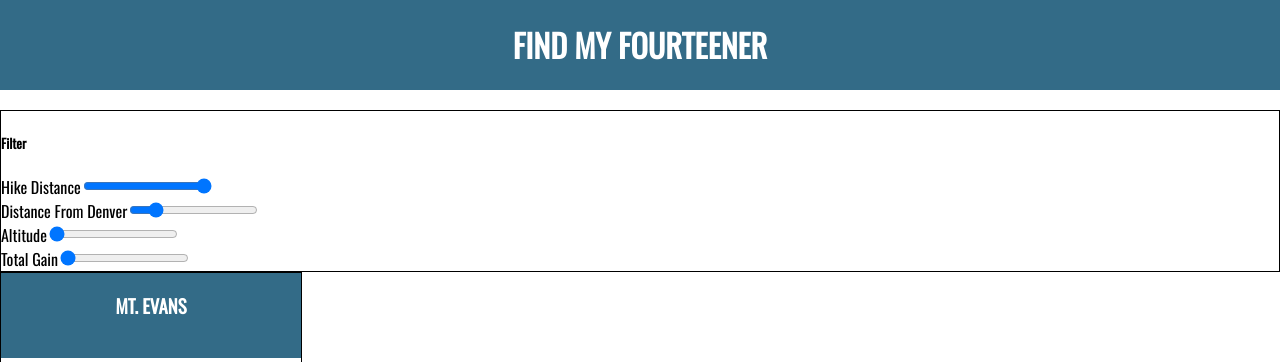
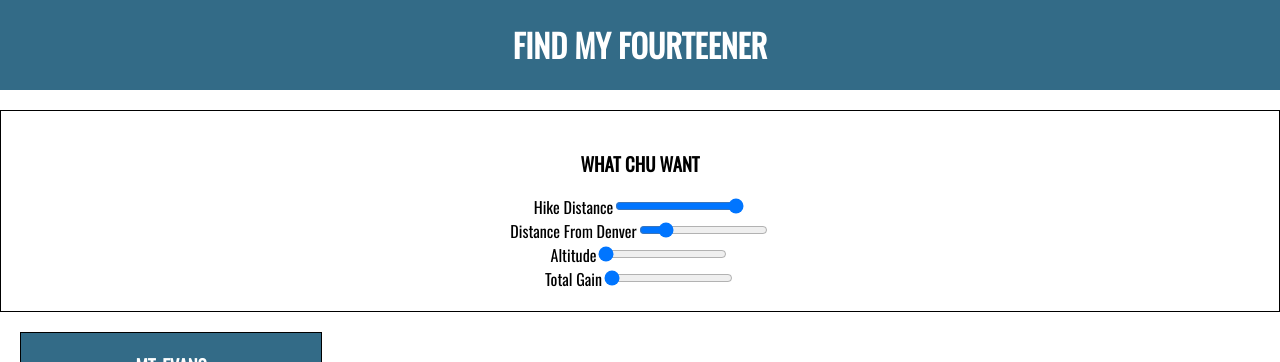
Before and after one commit to jbrennan414/findmyfourteener, a React (Create React App) app: page / in a window 1280 px wide. Shown: the top 362 px of the page. Built offline with nearby package versions, Linux system fonts and the light colour scheme; grey boxes are pictures that could not be loaded.

Commit message:
work in progress

```diff
--- a/src/App.css
+++ b/src/App.css
@@ -38,11 +38,14 @@
 /* MY PREFERENCES */
 .preferences {
   border: 1px solid black;
+  padding: 20px;
+  text-align: center;
+
 }
-
 
 .App {
   text-align: center;
+  padding: 20px;
 }
 
 .App-link {
--- a/src/mypreferences.js
+++ b/src/mypreferences.js
@@ -5,7 +5,7 @@ class Mypreferences extends Component {
   render() {
     return (
       <div className="preferences">
-        <h5>Filter</h5>
+        <h3>WHAT CHU WANT</h3>
             {/* hike distance */}
             <label
                 for="hikeDistance"
```
